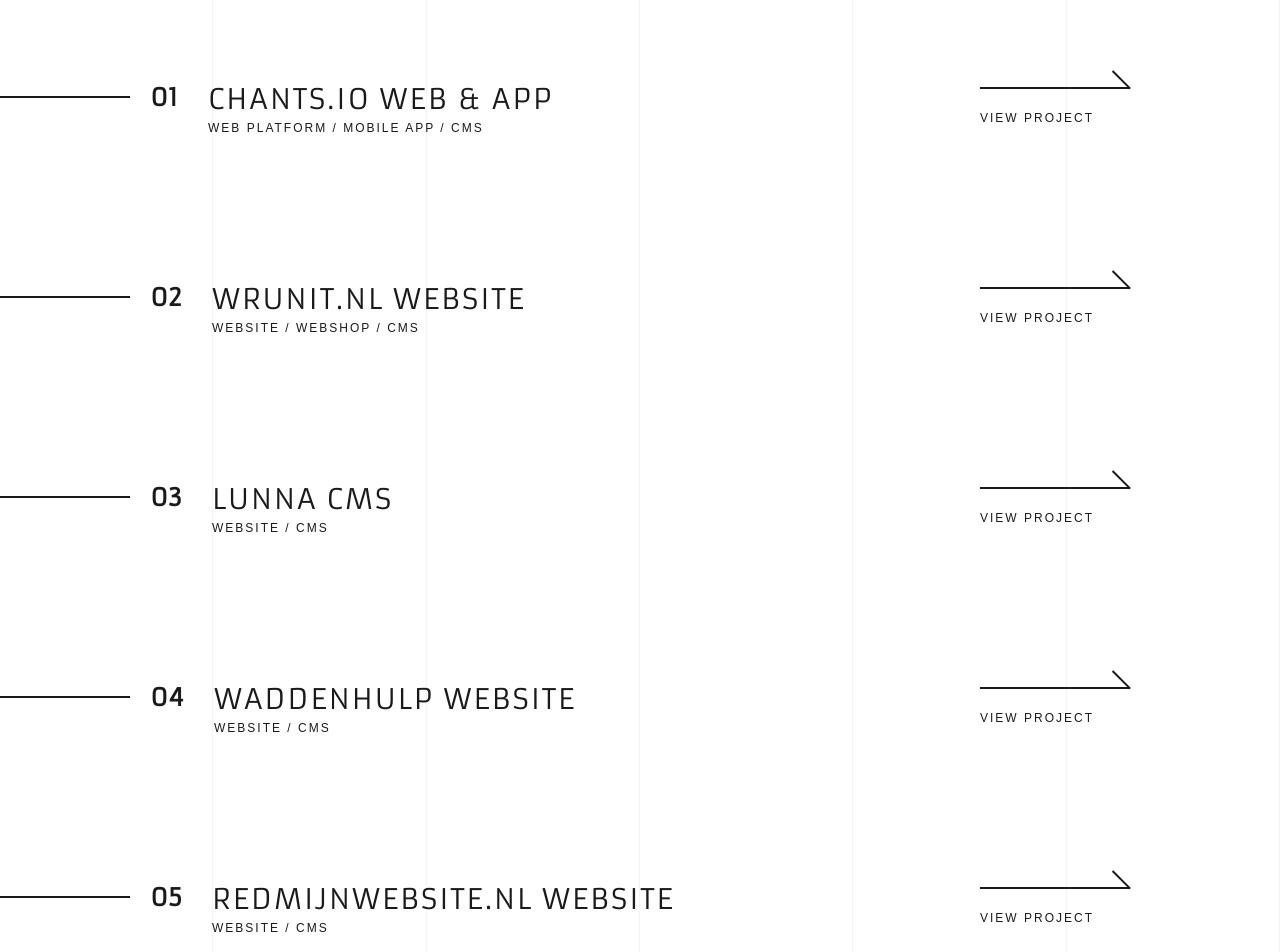
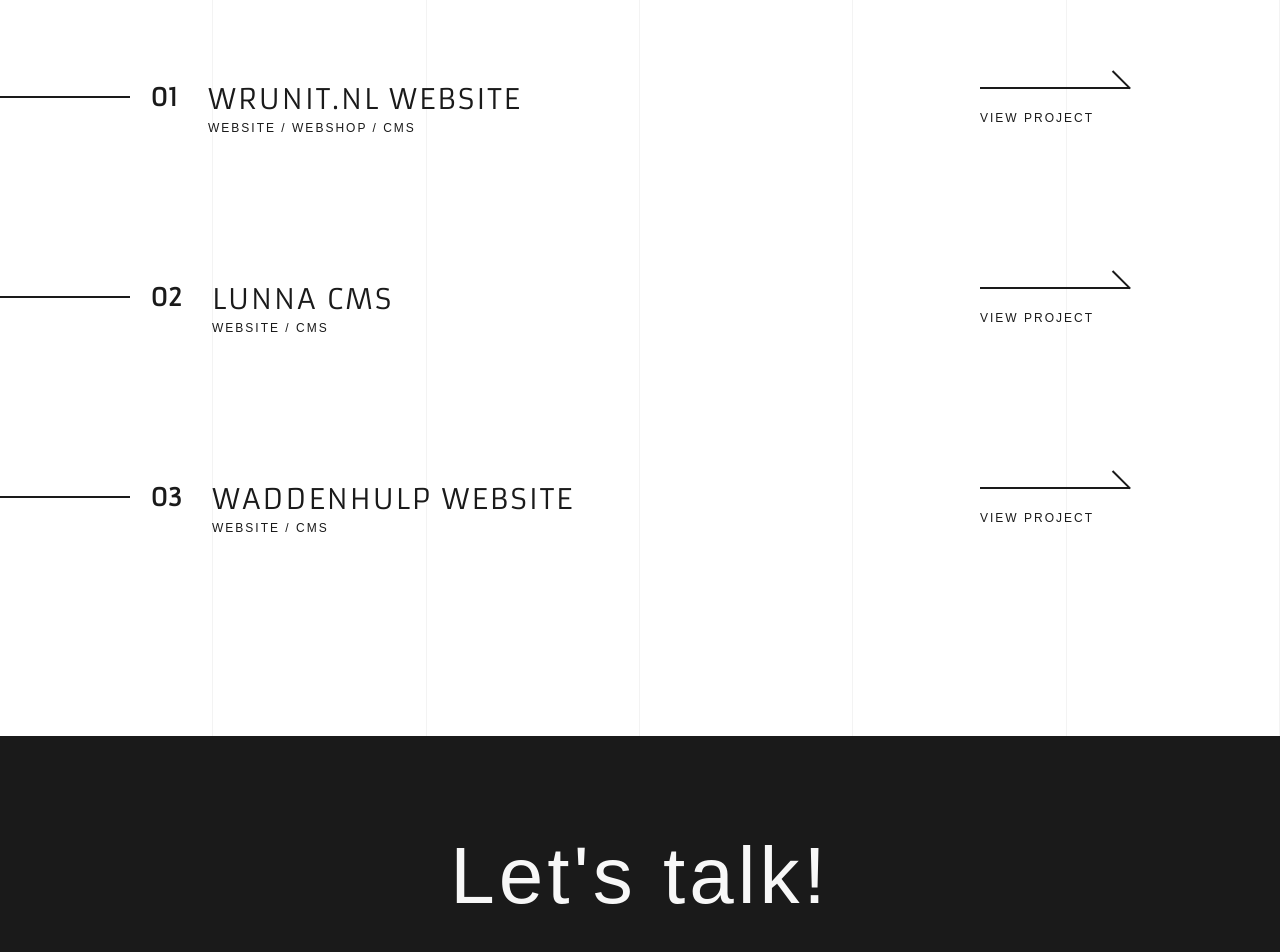
Before and after one commit to chrisd1997/portfolio, a React (Create React App) app: page / in a window 1280 px wide. Shown: the part 1000-1952 px from the top of the page. Built offline with nearby package versions, Linux system fonts and the light colour scheme; what @fortawesome/pro-light-svg-icons would draw is missing.

Commit message:
-- Added random color for projects on homepage -- Moved projects into a state array

```diff
--- a/src/Home/Home.tsx
+++ b/src/Home/Home.tsx
@@ -1,4 +1,4 @@
-import React from 'react';
+import React, {useEffect, useState} from 'react';
 import Icon from '../Components/Icon';
 import {
     Link
@@ -6,11 +6,47 @@
 import Footer from "../Components/Footer";
 import Lines from "../Components/Lines";
 
+interface Project {
+    title: string,
+    tags: string[],
+    color: string,
+    slug: string,
+}
+
+const getRandomColor = () => {
+    const letters = '0123456789ABCDEF';
+    let color = '#';
+    for (let i = 0; i < 6; i++) {
+        color += letters[Math.floor(Math.random() * 16)];
+    }
+    return color;
+}
+
 const Home = (props : any) => {
+    const [projects, _] = useState([
+        {
+            title: 'WRUnit.nl Website',
+            tags: ['Website', 'Webshop', 'CMS'],
+            color: getRandomColor(),
+            slug: 'wrunit',
+        },
+        {
+            title: 'Lunna CMS',
+            tags: ['Website', 'CMS'],
+            color: getRandomColor(),
+            slug: 'lunna',
+        },
+        {
+            title: 'Waddenhulp Website',
+            tags: ['Website', 'CMS'],
+            color: getRandomColor(),
+            slug: 'waddenhulp',
+        },
+    ]);
+
     return (
         <>
             <div className="home">
-
                 <Lines />
 
                 <header>
@@ -69,15 +105,16 @@
                     </div>
 
                     <div className="projects-wrapper">
+                        {projects.map((project : Project, index : number) => (
                             <div className="project">
-                            <div className="background" />
-                            <Link to="#">
+                                <div className="background" style={{backgroundColor: project.color}} />
+                                <Link to={`/project/${project.slug}`}>
                                     <div className="index">
-                                    <span>01</span>
+                                        <span>{(index + 1) < 10 ? '0' + (index + 1) : (index + 1)}</span>
                                     </div>
                                     <div className="content">
-                                    <h4>Chants.io Web & App</h4>
-                                    <span>Web Platform / Mobile App / CMS</span>
+                                        <h4>{project.title}</h4>
+                                        <span>{project.tags.map((value, index) => value + ((index + 1) < project.tags.length ? ' / ' : ''))}</span>
                                     </div>
                                     <div className="action">
                                         <div className="action-inner">
@@ -88,82 +125,7 @@
                                     </div>
                                 </Link>
                             </div>
-                        <div className="project">
-                            <div className="background" />
-                            <Link to="/project/wrunit">
-                                <div className="index">
-                                    <span>02</span>
-                                </div>
-                                <div className="content">
-                                    <h4>WRUnit.nl Website</h4>
-                                    <span>Website / Webshop / CMS</span>
-                                </div>
-                                <div className="action">
-                                    <div className="action-inner">
-                                        <div className="action-background" />
-                                        <div className="arrow" />
-                                        <span>View Project</span>
-                                    </div>
-                                </div>
-                            </Link>
-                        </div>
-                        <div className="project">
-                            <div className="background" />
-                            <Link to="/project/lunna">
-                                <div className="index">
-                                    <span>03</span>
-                                </div>
-                                <div className="content">
-                                    <h4>Lunna CMS</h4>
-                                    <span>Website / CMS</span>
-                                </div>
-                                <div className="action">
-                                    <div className="action-inner">
-                                        <div className="action-background" />
-                                        <div className="arrow" />
-                                        <span>View Project</span>
-                                    </div>
-                                </div>
-                            </Link>
-                        </div>
-                        <div className="project">
-                            <div className="background" />
-                            <Link to="/project/waddenhulp">
-                                <div className="index">
-                                    <span>04</span>
-                                </div>
-                                <div className="content">
-                                    <h4>Waddenhulp Website</h4>
-                                    <span>Website / CMS</span>
-                                </div>
-                                <div className="action">
-                                    <div className="action-inner">
-                                        <div className="action-background" />
-                                        <div className="arrow" />
-                                        <span>View Project</span>
-                                    </div>
-                                </div>
-                            </Link>
-                        </div>
-                        <div className="project">
-                            <div className="background" />
-                            <Link to="/project/redmijnwebsite">
-                                <div className="index">
-                                    <span>05</span>
-                                </div>
-                                <div className="content">
-                                    <h4>RedMijnWebsite.nl Website</h4>
-                                    <span>Website / CMS</span>
-                                </div>
-                                <div className="action">
-                                    <div className="action-inner">
-                                        <div className="action-background" />
-                                        <div className="arrow" />
-                                        <span>View Project</span>
-                                    </div>
-                                </div>
-                            </Link>
-                        </div>
+                        ))}
                     </div>
                 </section>
             </div>
```
Lines whose indentation alone changed are shown as unchanged.
